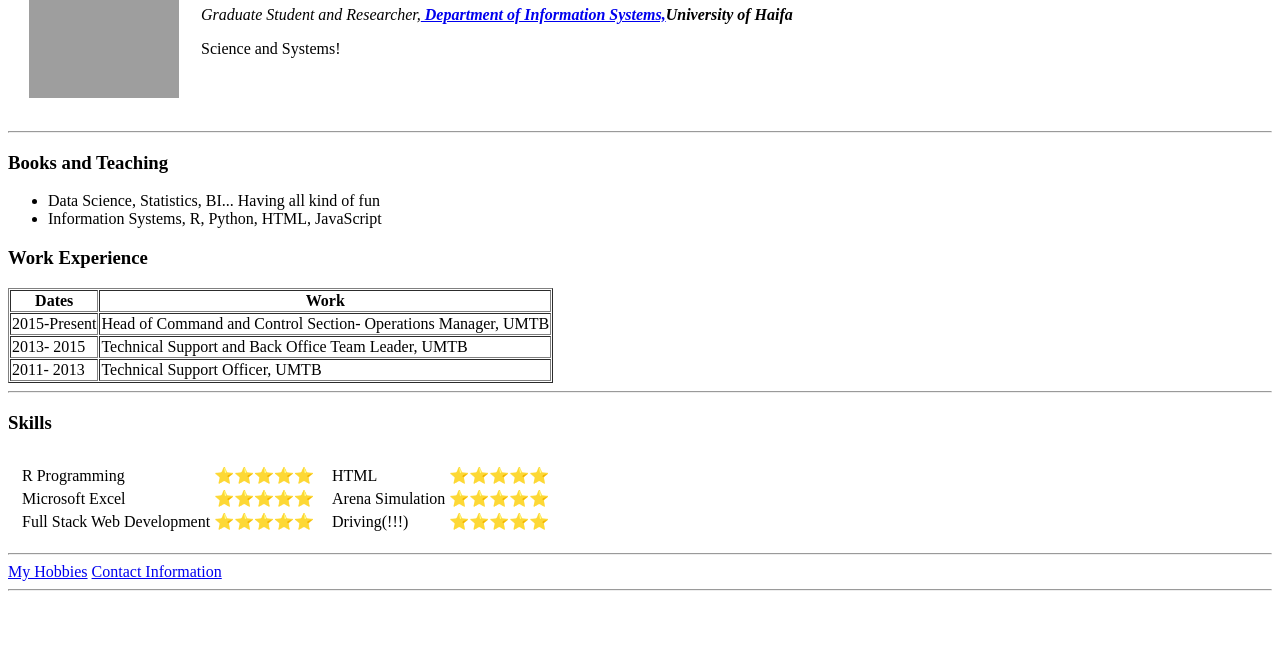
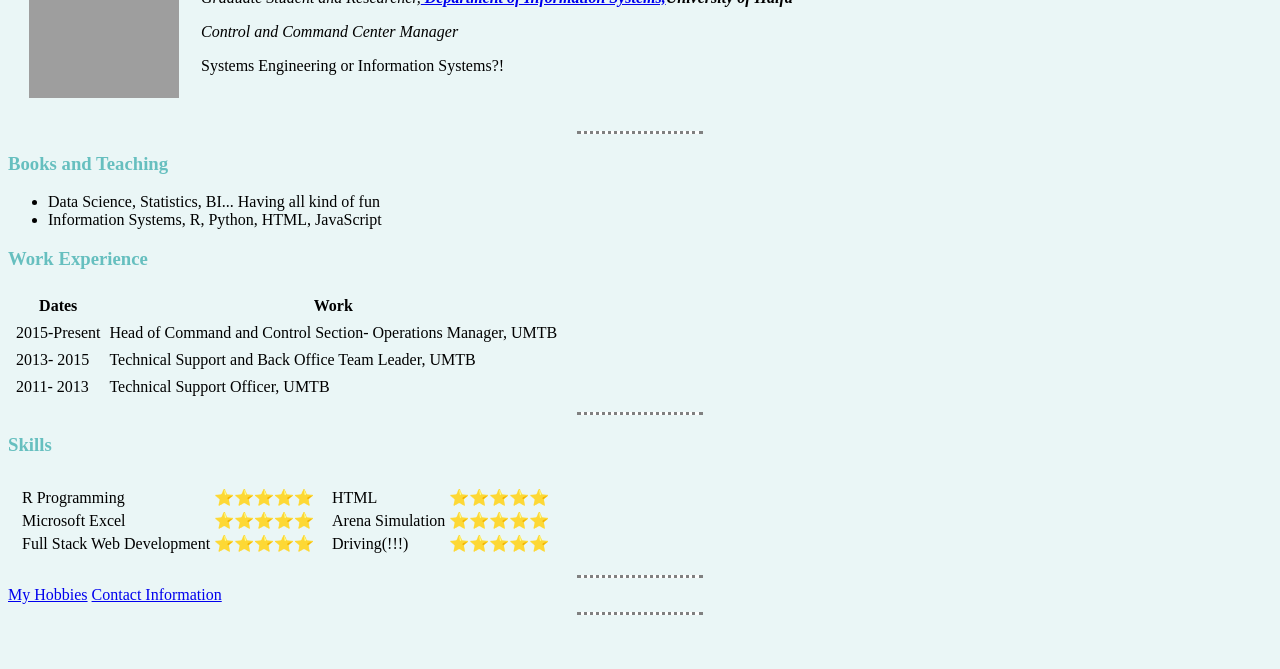
Before and after one commit to JabarF/cv, a plain HTML site: page index.html in a window 1280 px wide. Shown: the part 131-800 px from the top of the page. Drawn offline with Linux system fonts and the light colour scheme; grey boxes are pictures that could not be loaded.

Commit message:
Add files via upload

```diff
--- /dev/null
+++ b/CSS/styles.css
@@ -0,0 +1,22 @@
+body {
+  background-color: #EAF6F6;
+}
+
+hr {
+  background-color: white;
+  border-style: none;
+  height: 0px;
+  width: 10%;
+  border-top: dotted;
+  border-color: gray;
+  border-width: 10px,
+}
+
+h1{
+  color:#66BFBF
+}
+
+h3{
+  color:#66BFBF
+
+}
--- a/index.html
+++ b/index.html
@@ -4,6 +4,13 @@
 <head>
   <meta charset="utf-8">
   <title>FathiJabarin's Personal Site</title>
+  <link rel="stylesheet" href="css/styles.css">
+
+  <style>
+
+
+
+  </style>
 </head>
 
 <body>
@@ -15,7 +22,8 @@
     <td>
       <h1>Fathi Jabarin</h1>
       <p><em>Graduate Student and Researcher,<strong><a href="https://is-web.hevra.haifa.ac.il/"> Department of Information Systems,</a>University of Haifa</strong></em></p>
-      <p>Science and Systems!</p>
+      <p><em>Control and Command Center Manager</em></p>
+      <p>Systems Engineering or Information Systems?!</p>
     </td>
     </tr>
   </table>
@@ -28,7 +36,7 @@
   </ul>
 
   <h3>Work Experience</h3>
-  <table border="1" cellspacing="1">
+  <table border="0" cellspacing="7">
     <thead>
       <tr>
         <th>
@@ -54,9 +62,9 @@
       </tr>
     </tbody>
   </table>
-  <hr/>
+  <hr />
 
-</hr/>
+  </hr />
   <h3>Skills</h3>
   <table cellspacing="10">
     <thead>
@@ -95,9 +103,9 @@
   </td>
   </tbody>
   </table>
-<hr/>
+  <hr />
 
-</hr/>
+  </hr />
   <a href="hobbies.html">My Hobbies</a>
   <a href="contactme.html">Contact Information</a>
   <hr />
```
Also changed, not shown: contactme.html (+3 -1 lines), hobbies.html (+2 -0 lines). Lines whose indentation alone changed are shown as unchanged.
